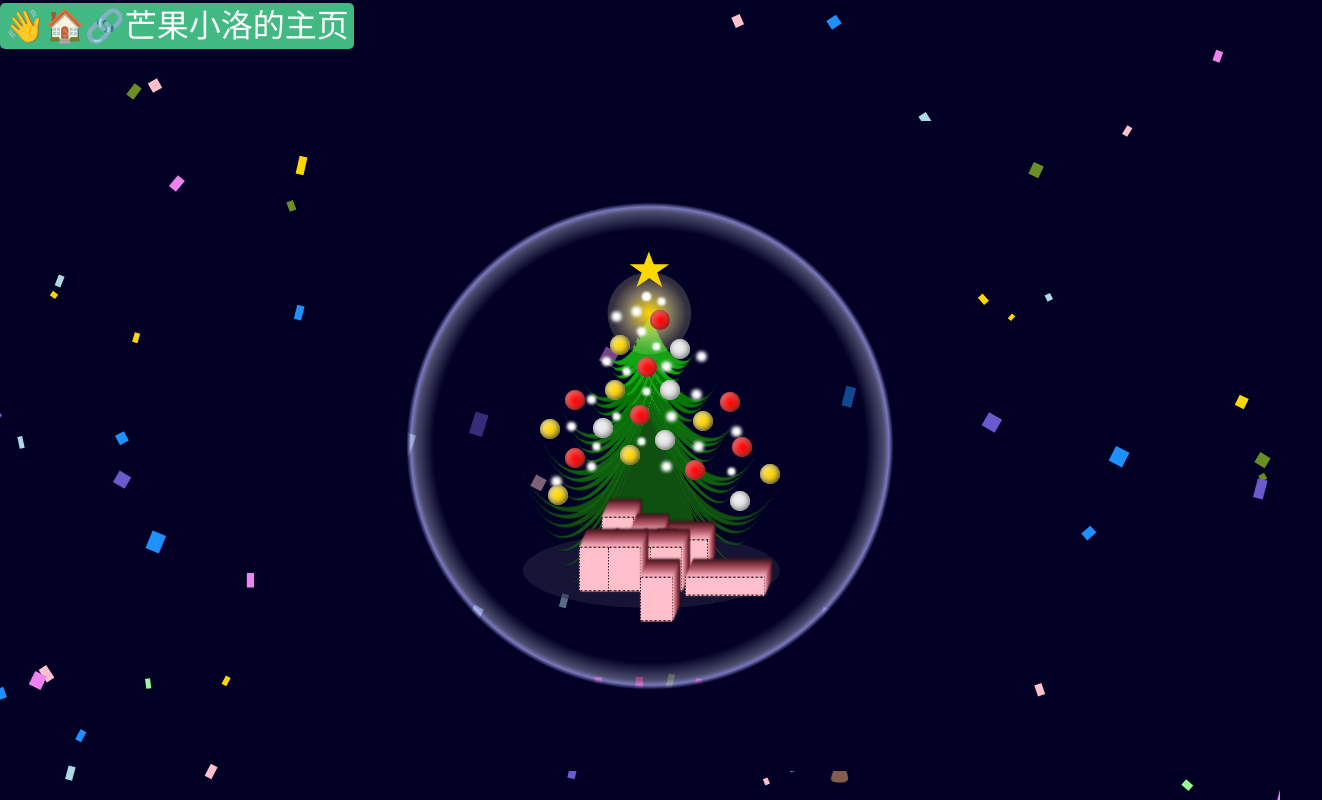
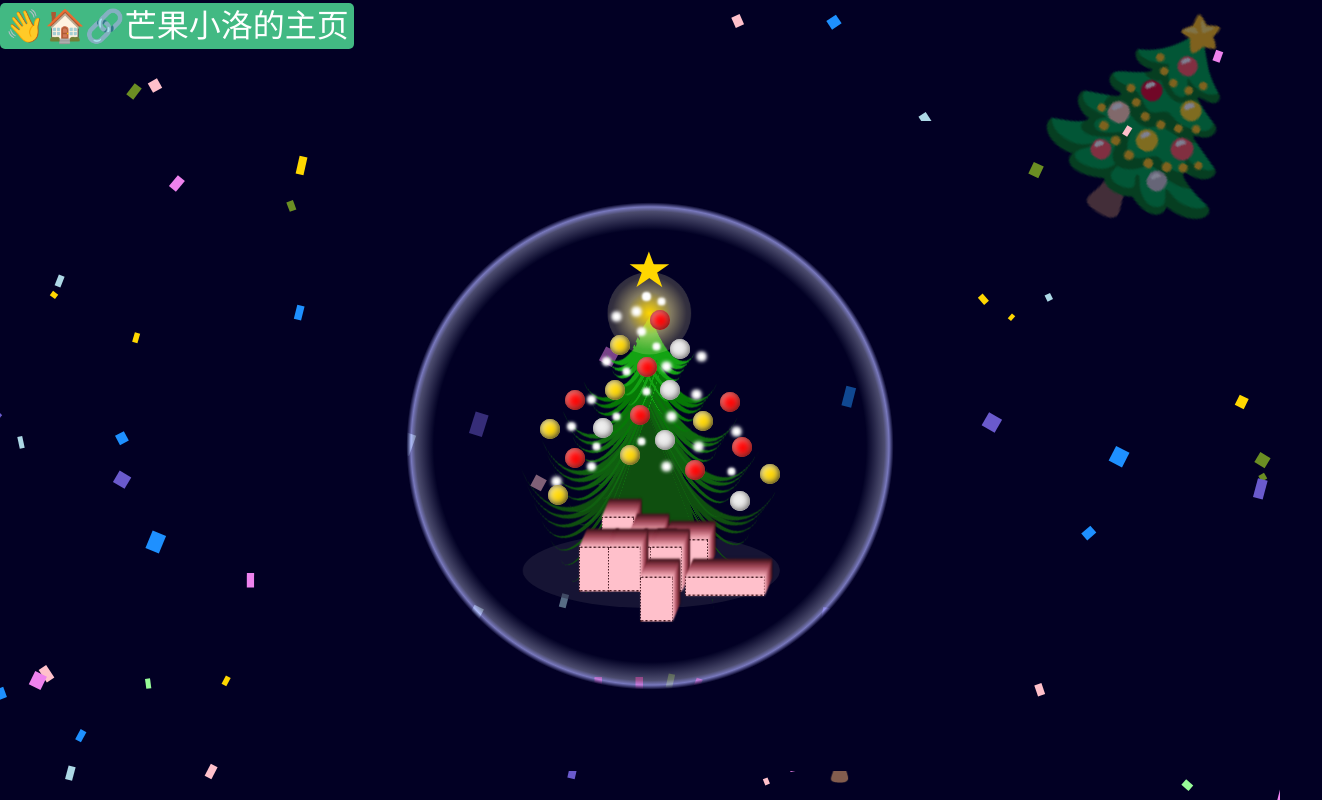
Before and after one commit to qkmango/homepage, a plain HTML site: page page/christmas/index.html in a window 1280 px wide. Shown: the whole page, 1322 px wide, since content can reach past the window. Drawn offline with nearby package versions, Linux system fonts and the light colour scheme.

```diff
--- a/page/christmas/index.html
+++ b/page/christmas/index.html
@@ -9,6 +9,17 @@
 		<script src="https://www.jq22.com/jquery/jquery-1.10.2.js"></script>
 		<title>Christmas🎄</title>
 		<link rel="stylesheet" href="./style.css">
+		<style>
+			#emoji{
+				display: inline-block;
+				position: absolute;
+				font-size: 200px;
+				right: 0px;
+				transform:rotate(30deg);
+				opacity: 0.5;
+			}
+		</style>
+
 		<style>
 			canvas {
 				display: block;
@@ -42,6 +53,7 @@
 		<script src="confetti.js"></script>
 	</head>
 	<body>
+		<div id="emoji"></div>
 		<a href="https://qkmango.gitee.io/homepage/" id="homepage">👋🏠🔗芒果小洛的主页</a>
 		<canvas id="canvas" width="1920" height="950"></canvas>
 
@@ -239,8 +251,30 @@
 
 
 <script type="text/javascript">
+	var emoji = "🎅,🤩,😘,😋,😛,😜,🤪,😝,🎉,🎁,✨,🎄".split(',');
+	var emojiElem =  document.querySelector('#emoji');
+
+	var emojiIndex = -1;
+
+	function setEmoji() {
+		let randomNum;
+		while(true) {
+			randomNum = parseInt(Math.random()*(emoji.length));
+			if(randomNum != emojiIndex) {
+				break;
+			}
+		}
+		emojiElem.innerText = emoji[randomNum];
+		console.log(randomNum);
+	}
+
+	emojiElem.onclick = function() {
+		setEmoji();
+	}
+
 	window.onload = function() {
+		setEmoji();
 		alert("圣诞节快乐🤗");
-		alert("这是送给你的圣诞树🎄");
+		alert("🎅这是送给你的圣诞树🎄");
 	}
 </script>
```
